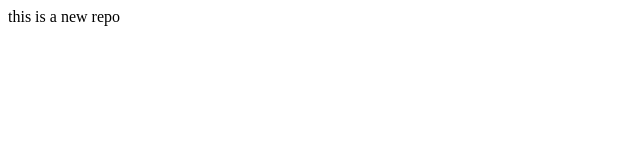
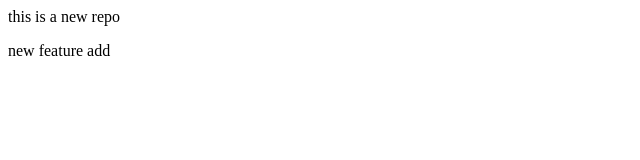
Before and after one commit to ayuush07/localrepo, a plain HTML site: page index.html in a window 1280 px wide. Shown: the full height of the page, 0-640 px from the left. Drawn offline with Linux system fonts and the light colour scheme.

Commit message:
new feature add

```diff
--- a/index.html
+++ b/index.html
@@ -1 +1,2 @@
 <p>this is a new repo</p>
+<p>new feature add</p>
```
